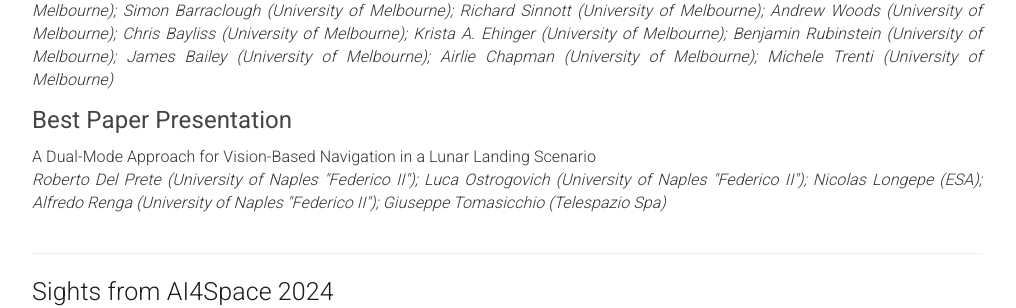
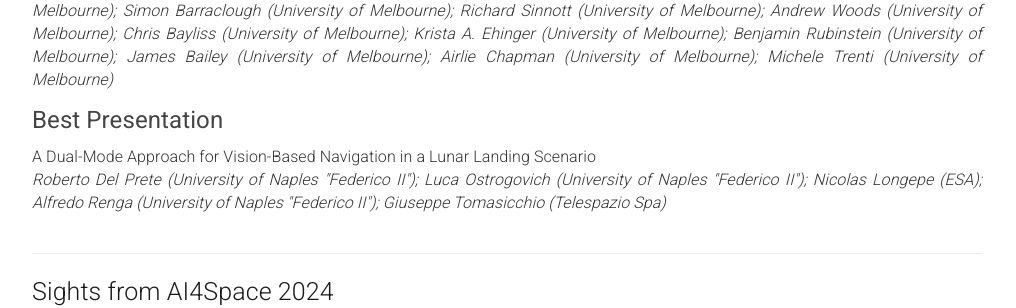
Before and after one commit to AIforSpace/2024, a Jekyll site: the page built from _pages/home.md, in a window 1280 px wide and 900 px high, scrolled down 604 px. Shown: the part 154-462 px from the top of the window, without its empty margins (133-1149 px from the left). Built offline with Jekyll 4.4.1, drawn with Linux system fonts in a browser that asks for light colours.

Commit message:
Update home.md

```diff
--- a/_pages/home.md
+++ b/_pages/home.md
@@ -52,7 +52,7 @@ acknowledgements: ""
           Mitigating Challenges of the Space Environment for Onboard Artificial Intelligence: Design Overview for a recently launched payload
           <br><em>Miguel Ortiz del Castillo (University of Melbourne); Jonathan Morgan (University of Melbourne); Jack McRobbie (University of Melbourne	); Clint Therakam (University of Melbourne); Zaher Joukhadar (The University of Melbourne); Robert Mearns (University of Melbourne); Simon Barraclough (University of Melbourne); Richard Sinnott (University of Melbourne); Andrew Woods (University of Melbourne); Chris Bayliss (University of Melbourne); Krista A. Ehinger (University of Melbourne); Benjamin Rubinstein (University of Melbourne); James Bailey (University of Melbourne); Airlie Chapman (University of Melbourne); Michele Trenti (University of Melbourne)</em>
         </p>
-        <h4>Best Paper Presentation</h4>
+        <h4>Best Presentation</h4>
         <p>
           A Dual-Mode Approach for Vision-Based Navigation in a Lunar Landing Scenario
           <br><em>Roberto Del Prete (University of Naples "Federico II"); Luca Ostrogovich (University of Naples "Federico II"); Nicolas Longepe (ESA); Alfredo Renga (University of Naples "Federico II"); Giuseppe  Tomasicchio (Telespazio Spa)</em>
```
